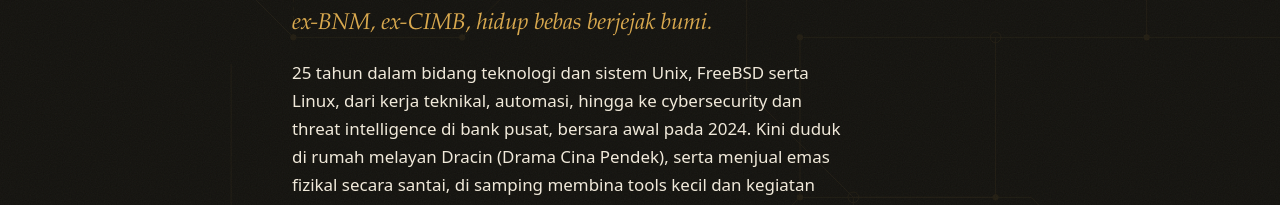
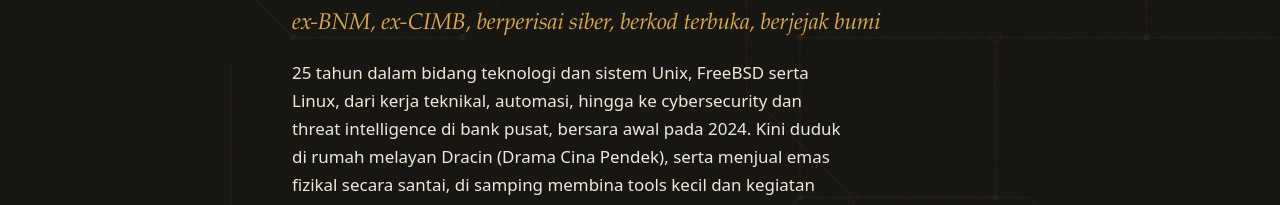
Before and after one commit to azmawee/azmawee.github.io, a plain HTML site: page index.html in a window 1280 px wide. Shown: the part 256-461 px from the top of the page. Drawn offline with Linux system fonts and the light colour scheme.

Commit message:
Kemas kini slogan tagline

```diff
--- a/index.html
+++ b/index.html
@@ -380,7 +380,7 @@ footer{padding-block:1.6rem 2.4rem;border-top:1px solid var(--line);margin-top:0
 <header class="wrap hero">
   <img class="avatar" src="assets/avatar.jpg" width="240" height="240" alt="Tengku Azmawee" fetchpriority="high">
   <h1>Tengku Azmawee</h1>
-  <p class="tagline" data-i18n="tagline">ex-BNM, ex-CIMB, hidup bebas berjejak bumi.</p>
+  <p class="tagline" data-i18n="tagline">ex-BNM, ex-CIMB, berperisai siber, berkod terbuka, berjejak bumi</p>
   <p class="intro"><span data-i18n="intro">25 tahun dalam bidang teknologi dan sistem Unix, FreeBSD serta Linux, dari kerja teknikal, automasi, hingga ke cybersecurity dan threat intelligence di bank pusat, bersara awal pada 2024. Kini duduk di rumah melayan Dracin (Drama Cina Pendek), serta menjual emas fizikal secara santai, di samping membina tools kecil dan kegiatan open source sejak 2001. Saya juga menulis buku FreeBSD, Seni Membina Rangkaian Rumah Moden.</span> <a class="inline-link" href="https://github.com/azmawee/profile" target="_blank" rel="noopener"><span data-i18n="profil">Profil</span><svg class="arrow" viewBox="0 0 24 24" fill="none" stroke="currentColor" stroke-width="1.6" aria-hidden="true"><path d="M5 12h13M12 5l7 7-7 7" stroke-linecap="round" stroke-linejoin="round"/></svg></a></p>
 </header>
 
@@ -496,7 +496,7 @@ footer{padding-block:1.6rem 2.4rem;border-top:1px solid var(--line);margin-top:0
   var dict = {
     ms: {
       skip: "Lompat ke kandungan",
-      tagline: "ex-BNM, ex-CIMB, hidup bebas berjejak bumi.",
+      tagline: "ex-BNM, ex-CIMB, berperisai siber, berkod terbuka, berjejak bumi",
       intro: "25 tahun dalam bidang teknologi dan sistem Unix, FreeBSD serta Linux, dari kerja teknikal, automasi, hingga ke cybersecurity dan threat intelligence di bank pusat, bersara awal pada 2024. Kini duduk di rumah melayan Dracin (Drama Cina Pendek), serta menjual emas fizikal secara santai, di samping membina tools kecil dan kegiatan open source sejak 2001. Saya juga menulis buku FreeBSD, Seni Membina Rangkaian Rumah Moden.",
       profil: "Profil",
       h_primary: "Utama",
@@ -520,7 +520,7 @@ footer{padding-block:1.6rem 2.4rem;border-top:1px solid var(--line);margin-top:0
     },
     en: {
       skip: "Skip to content",
-      tagline: "ex-BNM, ex-CIMB, living free with feet on the ground.",
+      tagline: "ex-BNM, ex-CIMB, cyber-shielded, open-source coded, feet on the ground",
       intro: "25 years in technology and Unix, FreeBSD and Linux systems, from technical work and automation through to cybersecurity and threat intelligence at a central bank, retiring early in 2024. These days I stay at home watching Dracin (short Chinese dramas) and sell physical gold at a part time, while building small tools and keeping up open source work since 2001. I also wrote the FreeBSD book, The Art of Building a Modern Home Network.",
       profil: "Profile",
       h_primary: "Main",
```
